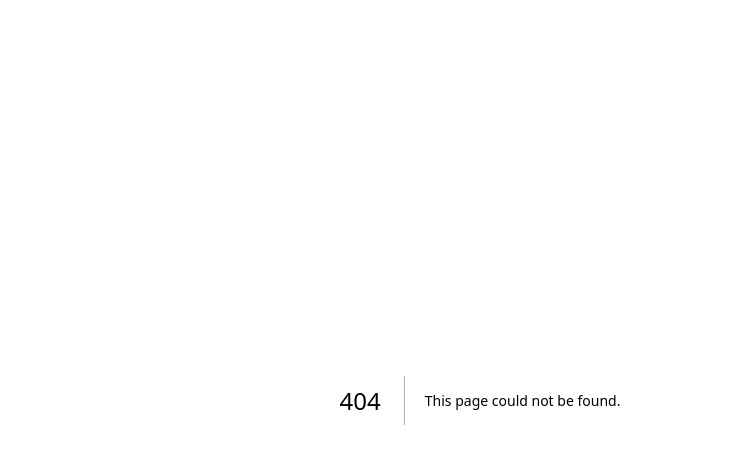
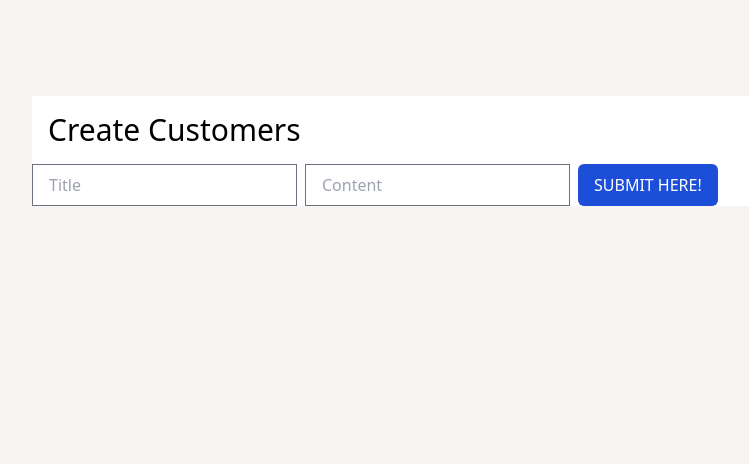
Before and after one commit to Seaaaany1804/Customer-Information-Portal, a Next.js app: page /posts/create in a window 1280 px wide. Before the commit this address had no page. Shown: the top 464 px of the page, without its empty margins (160-909 px from the left). Built offline with nearby package versions, Linux system fonts and the light colour scheme.

Commit message:
FInished create function

```diff
--- /dev/null
+++ b/app/posts/create/page.js
@@ -0,0 +1,50 @@
+'use client'
+import { useRouter } from 'next/navigation'
+import React from 'react'
+import { useState } from 'react'
+import axios from "axios";
+
+const page = () => {
+
+    const [title, setTitle] = useState('')
+    const [content, setContent] = useState('')
+    const router = useRouter()
+
+    const handleSubmit = async (e) => {
+        e.preventDefault()
+        await axios.post('http://localhost:5000/posts', {title, content})
+        router.push('/')
+    }
+
+
+  return (
+    <div className="px-48 py-24 bg-[#f8f4f4] h-screen">
+      <div className="flex flex-col justify-start bg-white">
+        <h1 className="text-3xl font-normal p-4"> Create Customers </h1>
+
+        <form onSubmit={handleSubmit} className="flex gap-2">
+        <input
+            type="text"
+            placeholder="Title"
+            value={title}
+            className="p-2 px-4 border border-gray-500"
+            onChange={(e) => setTitle(e.target.value)}
+        />
+
+        <input
+            type="text"
+            placeholder="Content"
+            value={content}
+            className="p-2 px-4 border border-gray-500"
+            onChange={(e) => setContent(e.target.value)}
+        />
+
+        <button className="bg-blue-700 text-white rounded-md p-2 px-4 "> SUBMIT HERE! </button>
+      </form>
+      </div>
+
+    </div>
+  )
+}
+
+export default page
--- a/db.json
+++ b/db.json
@@ -29,6 +29,16 @@
       "id": "1z3g",
       "title": "Sixth Post",
       "content": "This is my sixth post forever."
+    },
+    {
+      "id": "d82c",
+      "title": "awd",
+      "content": "dw"
+    },
+    {
+      "id": "e4f7",
+      "title": "yeayayae",
+      "content": "yaeyaeyae"
     }
   ]
 }
```
Lines whose indentation alone changed are shown as unchanged.
